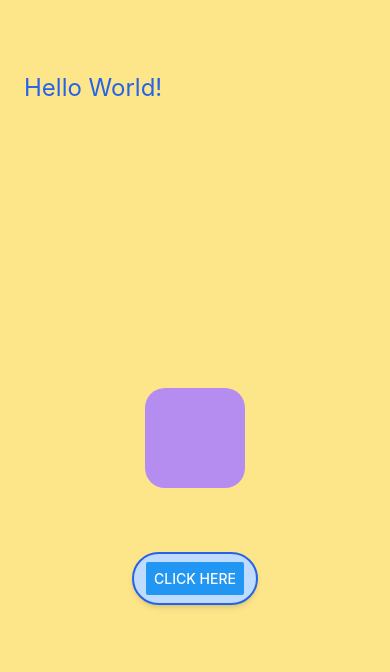
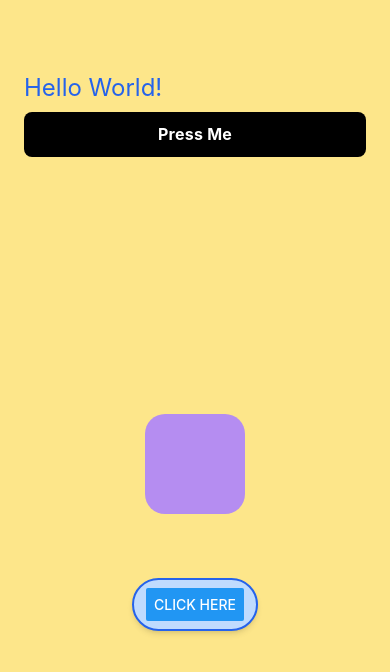
Before and after one commit to yousefelassal/react-native-testing, a React Native app: screen / in a window 390 px wide. Shown: the top 672 px of the page. Built offline with nearby package versions, Linux system fonts and the light colour scheme.

Commit message:
add pressable

```diff
--- a/App.js
+++ b/App.js
@@ -1,5 +1,5 @@
 import { StatusBar } from 'expo-status-bar';
-import { StyleSheet, Text, View, Button } from 'react-native';
+import { StyleSheet, Text, View, Button, Pressable } from 'react-native';
 import Animated, { useSharedValue, withSpring } from 'react-native-reanimated';
 
 export default function App() {
@@ -16,6 +16,9 @@ export default function App() {
   return (
     <View className="flex-1 flex-col gap-2 p-6 bg-amber-200">
       <Text className="text-2xl text-left text-blue-600 mt-6 pt-6">Hello World!</Text>
+      <Pressable style={styles.button}>
+        <Text style={styles.text}>Press Me</Text>
+      </Pressable>
       <View className="flex-1 justify-center items-center">
         <Animated.View style={{ ...styles.box, width }} />
         <View className="flex-row w-fit border-2 px-3 py-2 mb-1 rounded-full shadow-md bg-blue-200 border-blue-600 active:scale-110 active:bg-blue-600 transition-transform">
@@ -34,4 +37,20 @@ const styles = StyleSheet.create({
     borderRadius: 20,
     marginVertical: 64,
   },
+  button: {
+    alignItems: 'center',
+    justifyContent: 'center',
+    paddingVertical: 12,
+    paddingHorizontal: 32,
+    elevation: 3,
+    backgroundColor: 'black',
+    borderRadius: 8,
+  },
+  text: {
+    fontSize: 16,
+    lineHeight: 21,
+    fontWeight: 'bold',
+    letterSpacing: 0.25,
+    color: 'white',
+  },
 });
```
